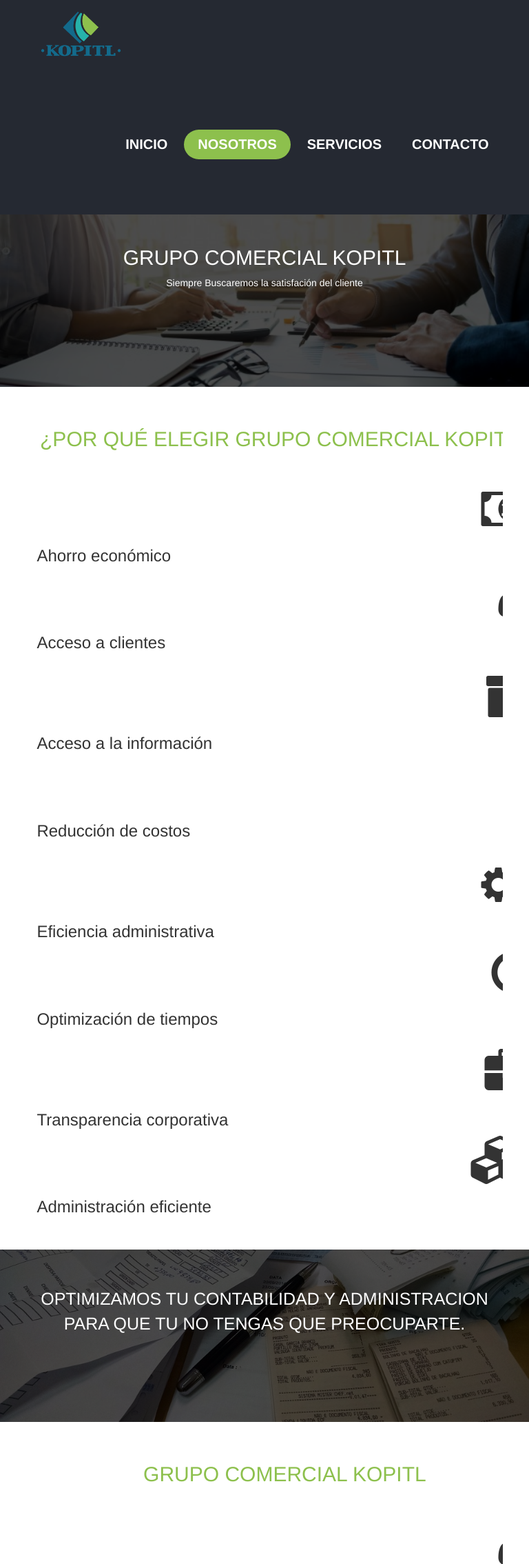
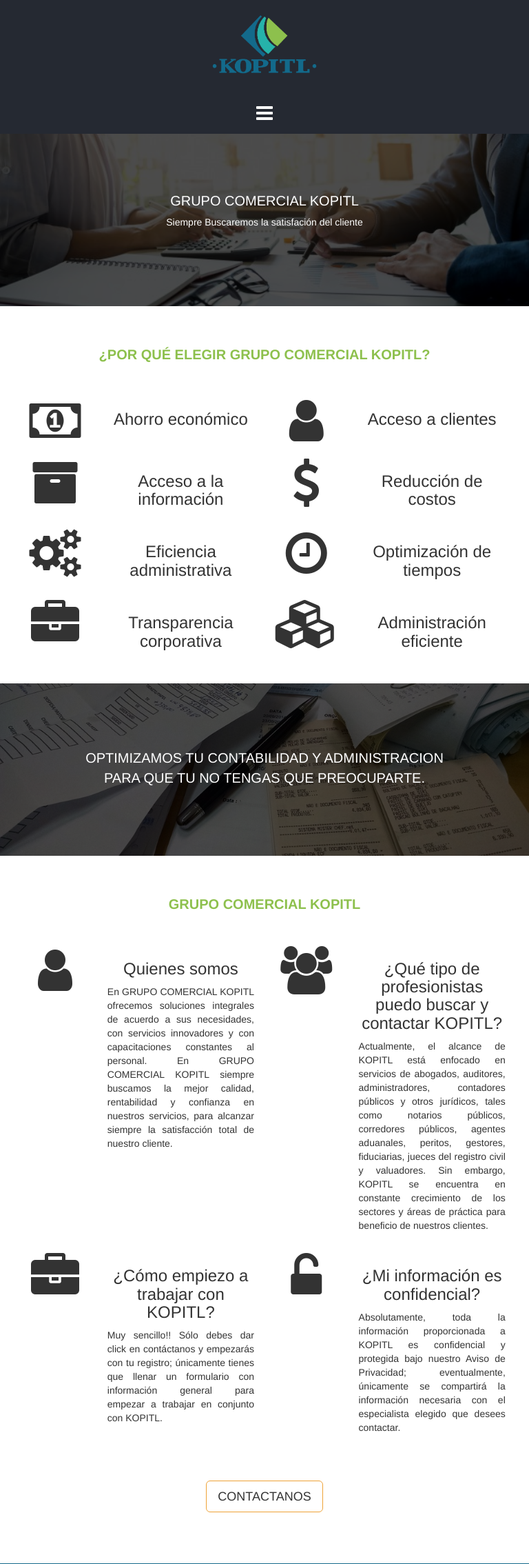
Before and after one commit to esteban1234/kopitl, a PHP site: page /vistas/nosotros.php in a window 768 px wide. Shown: the top 2268 px of the page at 69% size. Run offline with PHP 8.4, Linux system fonts and the light colour scheme; some libraries are stand-ins or nearby versions.

Commit message:
ADD RESPONSIVO

```diff
--- a/css/estilos.css
+++ b/css/estilos.css
@@ -18,6 +18,10 @@ header{
   width: 90%;
   margin: auto;
   overflow: hidden;
+}
+
+.menu-op{
+  display: none;
 }
 
 header .logo{
--- /dev/null
+++ b/css/responsivo.css
@@ -0,0 +1,535 @@
+@media screen and (max-width: 480px){
+	/*************DISEÑO INDEX*************/
+
+	.logo{
+		float: none !important;
+		width: 60% !important;
+		margin: auto;
+	}
+
+
+	header nav {
+		margin-top: 10px;
+		float: none !important;
+		display: none;
+	}
+
+	header nav .select{
+		display: block !important;
+		float: none !important;
+		padding: 10px !important;
+		text-align: center;
+	}
+
+	.menu-op{
+		padding: 5px 0px 15px 0px;
+		text-align: center;
+		color: #fff;
+		cursor: pointer;
+		display: block;
+	}
+
+	.cerrar{
+		display: none;
+	}
+
+	.banner{
+		height: 100%;
+	}
+
+	.uno{
+		width: 100%;
+		margin: 10px 0px;
+	}
+
+	.uno h3{
+		font-size: 16px;
+		font-weight: bold;
+	}
+
+	.cont-div{
+		border-bottom:.5px solid rgba(0,0,0,0.5);
+		margin-bottom: 20px;
+	}
+
+	.cont-div h3{
+		font-size: 16px;
+		font-weight: bolder;
+	}
+
+	.cont-div p{
+		text-align: justify;
+	}
+
+	.wrap-h2{
+		font-size: 20px;
+	}
+
+	.cont-op{
+		margin-bottom: 20px;
+	}
+
+	/*************END DISEÑO INDEX********/
+
+	/*************DISEÑO NOSOTROS*************/
+	.fondo{
+		padding: 40px 0px 0px 0px;
+	}
+
+	.fondo h2{
+		font-size: 20px;
+	}
+
+	.new-font-nos{
+		font-size: 20px;
+		font-weight: bold;
+	}
+
+	.center-fonts{
+		text-align: center;
+	}
+
+	.texto{
+		font-size: 20px;
+	}
+
+	.banner3{
+		height: 100%;
+	}
+
+	.fonts-centrado, .sub-nos-center{
+		text-align: center;
+	}
+
+
+	.info-nos{
+		text-align: justify;
+	}
+
+	/*************END DISEÑO NOSOTROS********/
+
+	/*************DISEÑO SERVICIOS*************/
+	.category_list{
+		display: none;
+	}
+
+	.products-list{
+		width: 100%;
+		float: none;
+		margin: auto;
+	}
+
+	.product-item{
+		width: 100% !important;
+	}
+
+	.product-item h1{
+		font-size: 22px;
+		font-weight: bold;
+	}
+
+	.ocultar-border{
+		display: none !important;
+	}
+
+	.ocultar{
+		display: none;
+	}
+	/*************END DISEÑO SERVICIOS********/
+
+	/*************DISEÑO CONTACTO*************/
+
+	.bor{
+		width: 90%;
+		margin: auto !important;
+		float: none;
+	}
+
+	.tit-form{
+		font-size: 22px;
+		font-weight: bold;
+	}
+	/*************END DISEÑO CONTACTO********/
+
+	/*************DISEÑO FOOTER*************/
+	footer{
+
+		height: 100%;
+	}
+
+	footer p{
+		/*border: 2px solid green;*/
+		width: 90%;
+		font-size: 16px;
+	}
+	/*************END DISEÑO FOOTER********/
+}
+
+@media screen and (max-width: 599px) and (min-width: 481px) {
+		/*************DISEÑO INDEX*************/
+
+	.logo{
+		float: none !important;
+		width: 40% !important;
+		margin: auto;
+	}
+
+
+	header nav {
+		margin-top: 10px;
+		float: none !important;
+		display: none;
+	}
+
+	header nav .select{
+		display: block !important;
+		float: none !important;
+		padding: 10px !important;
+		text-align: center;
+	}
+
+	.menu-op{
+		padding: 5px 0px 15px 0px;
+		text-align: center;
+		color: #fff;
+		cursor: pointer;
+		display: block;
+	}
+
+	.cerrar{
+		display: none;
+	}
+
+	.banner{
+		height: 100%;
+	}
+
+	.uno{
+		width: 100%;
+		margin: 10px 0px;
+	}
+
+	.uno h3{
+		font-size: 16px;
+		font-weight: bold;
+	}
+
+	.cont-div{
+		border-bottom:.5px solid rgba(0,0,0,0.5);
+		margin-bottom: 20px;
+	}
+
+	.cont-div h3{
+		font-size: 16px;
+		font-weight: bolder;
+	}
+
+	.cont-div p{
+		text-align: justify;
+	}
+
+	.wrap-h2{
+		font-size: 20px;
+	}
+
+	.cont-op{
+		margin-bottom: 20px;
+	}
+
+	/*************END DISEÑO INDEX********/
+
+	/*************DISEÑO NOSOTROS*************/
+	.fondo{
+		padding: 40px 0px 0px 0px;
+	}
+
+	.fondo h2{
+		font-size: 20px;
+	}
+
+	.new-font-nos{
+		font-size: 20px;
+		font-weight: bold;
+	}
+
+	.center-fonts{
+		text-align: center;
+	}
+
+	.texto{
+		font-size: 20px;
+	}
+
+	.banner3{
+		height: 100%;
+	}
+
+	.fonts-centrado, .sub-nos-center{
+		text-align: center;
+	}
+
+
+	.info-nos{
+		text-align: justify;
+	}
+
+	/*************END DISEÑO NOSOTROS********/
+
+	/*************DISEÑO SERVICIOS*************/
+	.category_list{
+		display: none;
+	}
+
+	.products-list{
+		width: 100%;
+		float: none;
+		margin: auto;
+	}
+
+	.product-item{
+		width: 100% !important;
+	}
+
+	.product-item h1{
+		font-size: 22px;
+		font-weight: bold;
+	}
+
+	.ocultar-border{
+		display: none !important;
+	}
+
+	.ocultar{
+		display: none;
+	}
+	/*************END DISEÑO SERVICIOS********/
+
+	/*************DISEÑO CONTACTO*************/
+
+	.bor{
+		width: 90%;
+		margin: auto !important;
+		float: none;
+	}
+
+	.tit-form{
+		font-size: 22px;
+		font-weight: bold;
+	}
+	/*************END DISEÑO CONTACTO********/
+
+	/*************DISEÑO FOOTER*************/
+	footer{
+
+		height: 100%;
+	}
+
+	footer p{
+		/*border: 2px solid green;*/
+		width: 90%;
+		font-size: 16px;
+	}
+	/*************END DISEÑO FOOTER********/
+}
+
+@media screen and (max-width: 799px) and (min-width: 600px) {
+		/*************DISEÑO INDEX*************/
+
+	.logo{
+		float: none !important;
+		width: 30% !important;
+		margin: auto;
+	}
+
+
+	header nav {
+		margin-top: 10px;
+		float: none !important;
+		display: none;
+	}
+
+	header nav .select{
+		display: block !important;
+		float: none !important;
+		padding: 10px !important;
+		text-align: center;
+	}
+
+	.menu-op{
+		padding: 5px 0px 15px 0px;
+		text-align: center;
+		color: #fff;
+		cursor: pointer;
+		display: block;
+	}
+
+	.cerrar{
+		display: none;
+	}
+
+	.banner{
+		height: 100%;
+	}
+
+	.uno{
+		width: 30%;
+		/*margin: 10px 0px;*/
+	}
+
+	.uno h3{
+		font-size: 16px;
+		font-weight: bold;
+	}
+
+	.cont-div{
+		border-bottom:.5px solid rgba(0,0,0,0.5);
+		margin-bottom: 20px;
+	}
+
+	.cont-div h3{
+		font-size: 16px;
+		font-weight: bolder;
+	}
+
+	.cont-div p{
+		text-align: justify;
+	}
+
+	.wrap-h2{
+		font-size: 20px;
+	}
+
+	.cont-op{
+		margin-bottom: 20px;
+	}
+
+	/*************END DISEÑO INDEX********/
+
+	/*************DISEÑO NOSOTROS*************/
+	.fondo{
+		padding: 40px 0px 0px 0px;
+	}
+
+	.fondo h2{
+		font-size: 20px;
+	}
+
+	.new-font-nos{
+		font-size: 20px;
+		font-weight: bold;
+	}
+
+	.center-fonts{
+		text-align: center;
+	}
+
+	.texto{
+		font-size: 20px;
+	}
+
+	.banner3{
+		height: 100%;
+	}
+
+	.fonts-centrado, .sub-nos-center{
+		text-align: center;
+	}
+
+
+	.info-nos{
+		text-align: justify;
+	}
+
+	/*************END DISEÑO NOSOTROS********/
+
+	/*************DISEÑO SERVICIOS*************/
+	.category_list{
+		display: none;
+	}
+
+	.products-list{
+		width: 100%;
+		float: none;
+		margin: auto;
+	}
+
+	.product-item{
+		width: 100% !important;
+	}
+
+	.product-item h1{
+		font-size: 22px;
+		font-weight: bold;
+	}
+
+	.ocultar-border{
+		display: none !important;
+	}
+
+	.ocultar{
+		display: none;
+	}
+
+	.contenido{
+		width: 95%;
+	}
+
+	.container{
+		width: 100%;
+	}
+	/*************END DISEÑO SERVICIOS********/
+
+	/*************DISEÑO CONTACTO*************/
+
+	.bor{
+		width: 90%;
+		margin: auto !important;
+		float: none;
+	}
+
+	.tit-form{
+		font-size: 22px;
+		font-weight: bold;
+	}
+	/*************END DISEÑO CONTACTO********/
+
+	/*************DISEÑO FOOTER*************/
+	footer{
+
+		height: 100%;
+	}
+
+	footer p{
+		/*border: 2px solid green;*/
+		width: 90%;
+		font-size: 16px;
+	}
+	/*************END DISEÑO FOOTER********/
+}
+
+@media screen and (max-width: 1023px) and (min-width: 800px) {
+
+	header{
+		padding: 0px !important;
+	}
+
+
+	.logo{
+		width: 20% !important;
+		/*margin-top: 50px;*/
+	}
+
+	header nav{
+		margin: 0px !important;
+	}
+
+	.ocultar{
+		display: none;
+	}
+}
+
+@media screen and (max-width: 1280px) and (min-width: 1024px) {      /* mac*/
+}
+@media screen and (max-width: 1366px) and (min-width: 1024px) { }
+
+@media screen and (min-width: 1367px) { }
--- a/js/sendCORREO.js
+++ b/js/sendCORREO.js
@@ -56,7 +56,7 @@ function sendCORREO(){
 
 	setTimeout(function() {
         $('#_AJAX_PRE_').empty(800);
-    },3000);
+    },5000);
 }
 
 
--- a/vistas/nosotros.php
+++ b/vistas/nosotros.php
@@ -13,6 +13,10 @@
       <a class="select" href="servicios.php">SERVICIOS</a>
       <a class="select" href="contacto.php">CONTACTO</a>
     </nav>
+    <div class="menu-op">
+      <i class="fa fa-bars fa-2x abrir" aria-hidden="true"></i>
+      <i class="fa fa-times fa-2x cerrar" aria-hidden="true"></i>
+    </div>
   </div>
 </header>
 <div class="banner2">
@@ -26,71 +30,70 @@
       <div class="container">
         <div class="row">
           <div class="col-md-12">
-            <h2 class="text-center" style="color:#8DC04D; ">¿POR QUÉ ELEGIR GRUPO COMERCIAL KOPITL?</h2> <br><br>
+            <h2 class="text-center new-font-nos" style="color:#8DC04D; ">¿POR QUÉ ELEGIR GRUPO COMERCIAL KOPITL?</h2> <br><br>
             <!-- <p class="text-center">We are a group of skilled individuals.</p> -->
           </div>
         </div>
         <div class="row">
-          <div class="col-md-2 text-right">
+          <div class="col-xs-12 col-sm-2 col-md-2 text-right center-fonts">
             <i class="fa fa-money fa-5x"  aria-hidden="true"></i>
           </div>
-          <div class="col-md-4">
-            <h3 class="text-left">Ahorro económico</h3>
+          <div class="col-xs-12 col-sm-4 col-md-4">
+            <h3 class="text-left center-fonts">Ahorro económico</h3>
 
           </div>
-          <div class="col-md-2 text-right">
+          <div class="col-sm-2 col-md-2 text-right center-fonts">
             <i class="fa fa-user fa-5x"  aria-hidden="true"></i>
           </div>
-          <div class="col-md-4">
-            <h3 class="text-left">Acceso a clientes</h3>
+          <div class="col-sm-4 col-md-4">
+            <h3 class="text-left center-fonts">Acceso a clientes</h3>
 
           </div>
         </div> <br>
         <div class="row">
-          <div class="col-md-2 text-right">
+          <div class="col-sm-2 col-md-2 text-right center-fonts">
             <i class="fa fa-archive fa-5x"  aria-hidden="true"></i>
           </div>
-          <div class="col-md-4">
-            <h3 class="text-left">Acceso a la información</h3>
+          <div class="col-sm-4 col-md-4">
+            <h3 class="text-left center-fonts">Acceso a la información</h3>
 
           </div>
-          <div class="col-md-2 text-right">
+          <div class="col-sm-2 col-md-2 text-right center-fonts">
             <i class="fa fa-usd fa-5x"  aria-hidden="true"></i>
           </div>
-          <div class="col-md-4 text-center">
-            <h3 class="text-left">Reducción de costos</h3>
+          <div class="col-sm-4 col-md-4 text-center">
+            <h3 class="text-left center-fonts">Reducción de costos</h3>
 
           </div>
         </div> <br>
         <div class="row">
-          <div class="col-md-2 text-right">
+          <div class="col-sm-2 col-md-2 text-right center-fonts">
             <i class="fa fa-cogs fa-5x"  aria-hidden="true"></i>
           </div>
-          <div class="col-md-4">
-            <h3 class="text-left">Eficiencia administrativa</h3>
-
+          <div class="col-sm-4 col-md-4">
+            <h3 class="text-left center-fonts">Eficiencia administrativa</h3>
           </div>
-          <div class="col-md-2 text-right">
+          <div class="col-sm-2 col-md-2 text-right center-fonts">
             <i class="fa fa-clock-o fa-5x"  aria-hidden="true"></i>
           </div>
-          <div class="col-md-4">
-            <h3 class="text-left">Optimización de tiempos</h3>
+          <div class="col-sm-4 col-md-4">
+            <h3 class="text-left center-fonts">Optimización de tiempos</h3>
 
           </div>
         </div> <br>
         <div class="row">
-          <div class="col-md-2 text-right">
+          <div class="col-sm-2 col-md-2 text-right center-fonts">
             <i class="fa fa-briefcase fa-5x"  aria-hidden="true"></i>
           </div>
-          <div class="col-md-4">
-            <h3 class="text-left">Transparencia corporativa</h3>
+          <div class="col-sm-4 col-md-4">
+            <h3 class="text-left center-fonts">Transparencia corporativa</h3>
 
           </div>
-          <div class="col-md-2 text-right">
+          <div class="col-sm-2 col-md-2 text-right center-fonts">
             <i class="fa fa-cubes fa-5x"  aria-hidden="true"></i>
           </div>
-          <div class="col-md-4">
-            <h3 class="text-left">Administración eficiente</h3>
+          <div class="col-sm-4 col-md-4">
+            <h3 class="text-left center-fonts">Administración eficiente</h3>
 
           </div>
         </div>
@@ -108,40 +111,40 @@
       <div class="container">
         <div class="row">
           <div class="col-md-12">
-            <h2 class="text-center" style="color:#8DC04D; ">GRUPO COMERCIAL KOPITL</h2> <br><br>
+            <h2 class="text-center new-font-nos" style="color:#8DC04D; ">GRUPO COMERCIAL KOPITL</h2> <br><br>
             <!-- <p class="text-center">We are a group of skilled individuals.</p> -->
           </div>
         </div>
         <div class="row">
-          <div class="col-md-2 text-right">
+          <div class="col-sm-2 col-md-2 text-right fonts-centrado">
             <i class="fa fa-user fa-5x"  aria-hidden="true"></i>
           </div>
-          <div class="col-md-4">
-            <h3 class="text-left">Quienes somos</h3>
-            <p>En GRUPO COMERCIAL KOPITL ofrecemos soluciones integrales de acuerdo a sus necesidades, con servicios innovadores y con capacitaciones constantes al personal. En GRUPO COMERCIAL KOPITL siempre buscamos la mejor calidad, rentabilidad y confianza en nuestros servicios, para alcanzar siempre la satisfacción total de nuestro cliente.</p>
+          <div class="col-sm-4 col-md-4">
+            <h3 class="text-left sub-nos-center">Quienes somos</h3>
+            <p class="info-nos">En GRUPO COMERCIAL KOPITL ofrecemos soluciones integrales de acuerdo a sus necesidades, con servicios innovadores y con capacitaciones constantes al personal. En GRUPO COMERCIAL KOPITL siempre buscamos la mejor calidad, rentabilidad y confianza en nuestros servicios, para alcanzar siempre la satisfacción total de nuestro cliente.</p>
           </div>
-          <div class="col-md-2 text-right">
+          <div class="col-sm-2 col-md-2 text-right fonts-centrado">
             <i class="fa fa-users fa-5x"  aria-hidden="true"></i>
           </div>
-          <div class="col-md-4">
-            <h3 class="text-left">¿Qué tipo de profesionistas puedo buscar y contactar KOPITL?</h3>
-            <p>Actualmente, el alcance de KOPITL está enfocado en servicios de abogados, auditores, administradores, contadores públicos y otros jurídicos, tales como notarios públicos, corredores públicos, agentes aduanales, peritos, gestores, fiduciarias, jueces del registro civil y valuadores. Sin embargo, KOPITL se encuentra en constante crecimiento de los sectores y áreas de práctica para beneficio de nuestros clientes.</p>
+          <div class="col-sm-4 col-md-4">
+            <h3 class="text-left sub-nos-center">¿Qué tipo de profesionistas puedo buscar y contactar KOPITL?</h3>
+            <p class="info-nos">Actualmente, el alcance de KOPITL está enfocado en servicios de abogados, auditores, administradores, contadores públicos y otros jurídicos, tales como notarios públicos, corredores públicos, agentes aduanales, peritos, gestores, fiduciarias, jueces del registro civil y valuadores. Sin embargo, KOPITL se encuentra en constante crecimiento de los sectores y áreas de práctica para beneficio de nuestros clientes.</p>
           </div>
         </div> <br>
         <div class="row">
-          <div class="col-md-2 text-right">
+          <div class="col-sm-2 col-md-2 text-right fonts-centrado">
             <i class="fa fa-briefcase fa-5x"  aria-hidden="true"></i>
           </div>
-          <div class="col-md-4">
-            <h3 class="text-left">¿Cómo empiezo a trabajar con KOPITL?</h3>
-            <p>Muy sencillo!! Sólo debes dar click en contáctanos y empezarás con tu registro; únicamente tienes que llenar un formulario con información general para empezar a trabajar en conjunto con KOPITL.</p>
+          <div class="col-sm-4 col-md-4">
+            <h3 class="text-left sub-nos-center">¿Cómo empiezo a trabajar con KOPITL?</h3>
+            <p class="info-nos">Muy sencillo!! Sólo debes dar click en contáctanos y empezarás con tu registro; únicamente tienes que llenar un formulario con información general para empezar a trabajar en conjunto con KOPITL.</p>
           </div>
-          <div class="col-md-2 text-right">
+          <div class="col-sm-2 col-md-2 text-right fonts-centrado">
             <i class="fa fa-unlock-alt fa-5x"  aria-hidden="true"></i>
           </div>
-          <div class="col-md-4 text-center">
-            <h3 class="text-left">¿Mi información es confidencial?</h3>
-            <p>Absolutamente, toda la información proporcionada a KOPITL es confidencial y protegida bajo nuestro Aviso de Privacidad; eventualmente, únicamente se compartirá la información necesaria con el especialista elegido que desees contactar.</p>
+          <div class="col-sm-4 col-md-4 text-center">
+            <h3 class="text-left sub-nos-center">¿Mi información es confidencial?</h3>
+            <p class="info-nos">Absolutamente, toda la información proporcionada a KOPITL es confidencial y protegida bajo nuestro Aviso de Privacidad; eventualmente, únicamente se compartirá la información necesaria con el especialista elegido que desees contactar.</p>
           </div>
         </div> <br>
 
```
Also changed, not shown: index.php (+13 -10 lines), js/menupegajoso.js (+27 -1 lines), js/menuservicios.js (+2 -8 lines), vistas/contacto.php (+14 -8 lines), vistas/servicios.php (+6 -2 lines).
